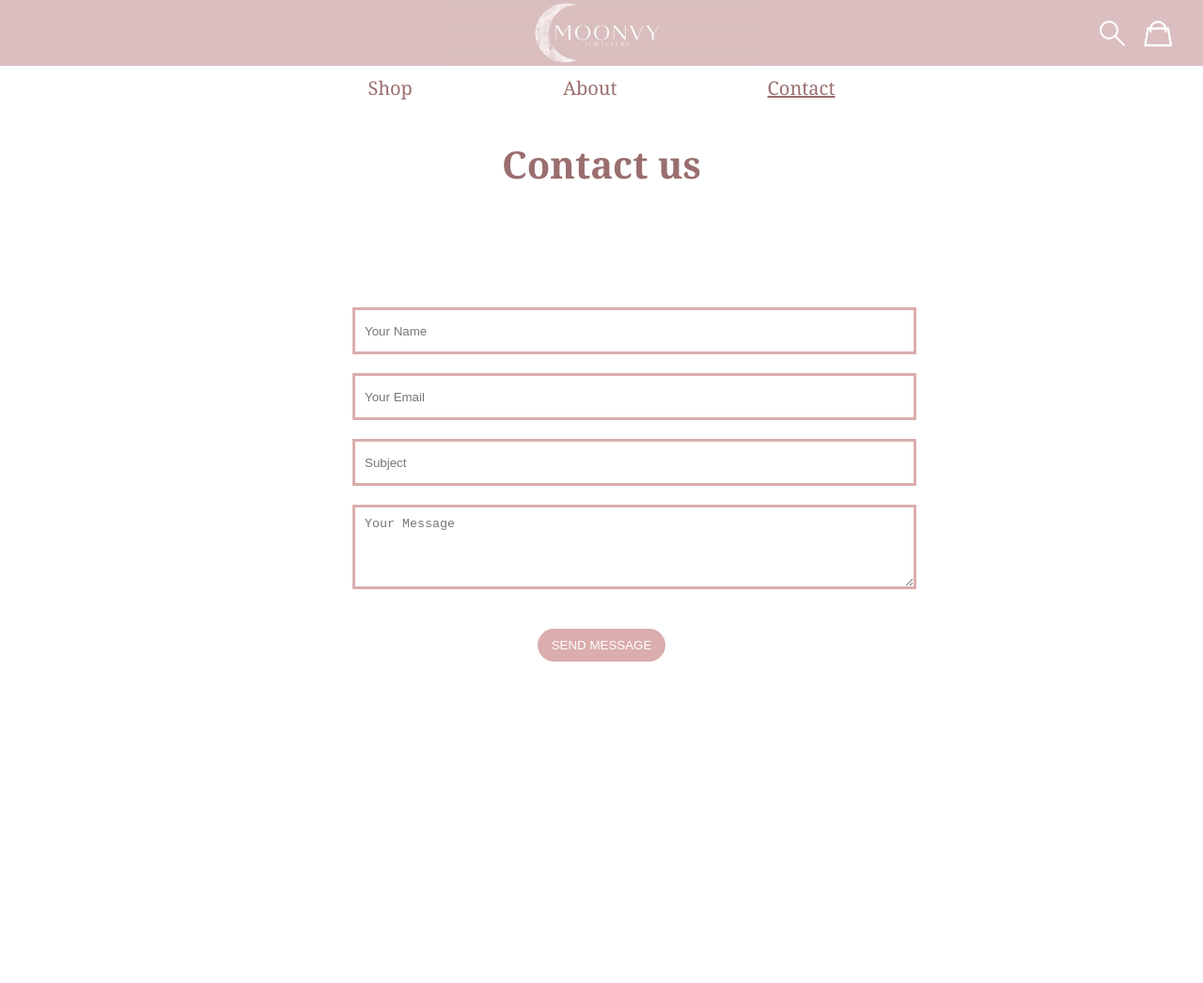
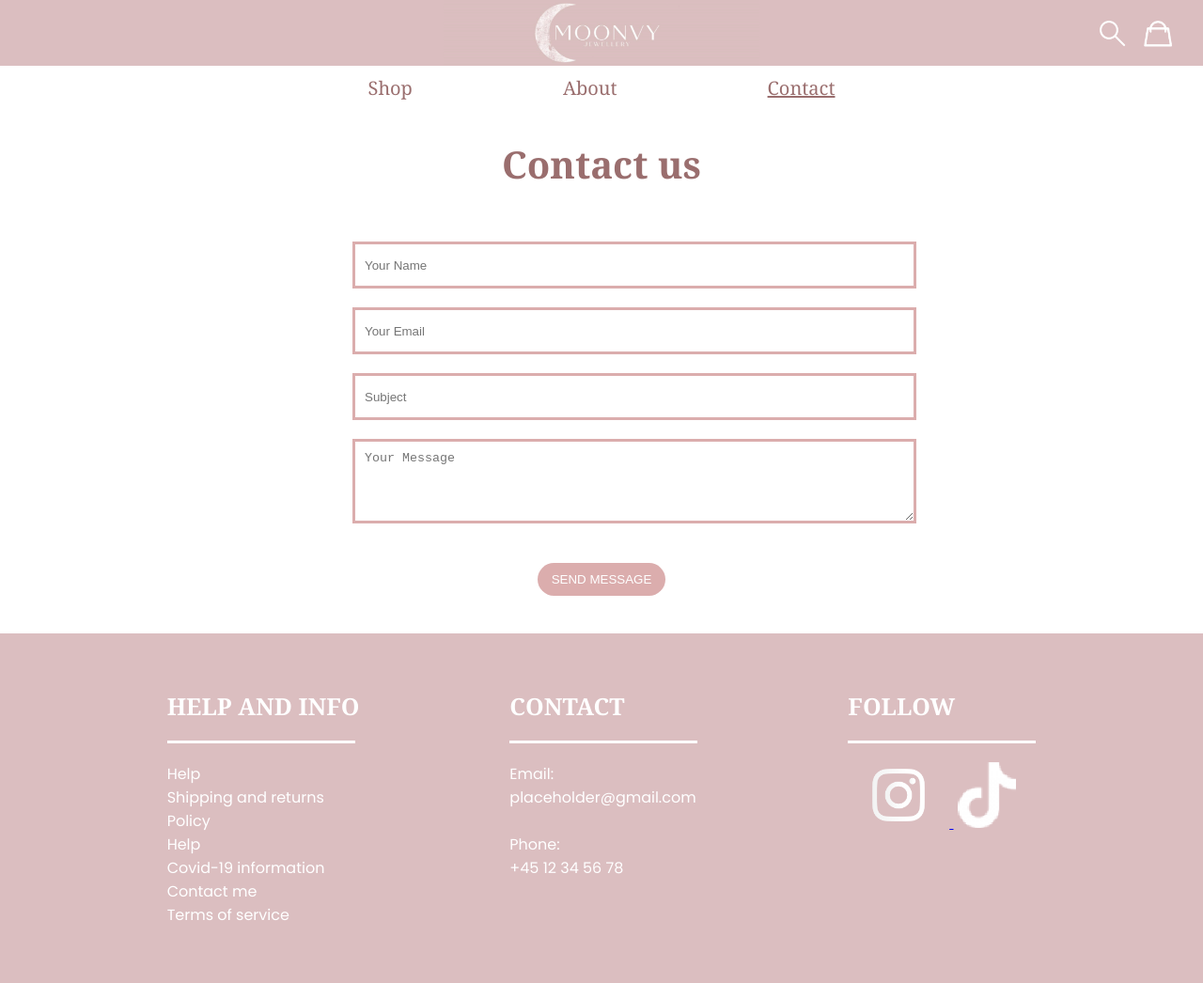
Before and after one commit to amandajakse/Exam-Project-MOONVY, a plain HTML site: page MOONVY_code/contact.html in a window 1280 px wide. Shown: the whole page at 94% size. Before the commit the page ends 800 px from the top, so only its background shows below. Drawn offline with Linux system fonts and the light colour scheme.

Commit message:
added footer in contacts, hover effect on menu items

```diff
--- a/MOONVY_code/contact.html
+++ b/MOONVY_code/contact.html
@@ -31,8 +31,8 @@
 
             <!-- Menu items -->
             <div class="menuitems_container">
-                <a href="shop.html" class="menuitem">Shop</a>
-                <a href="#" class="menuitem">About</a>
+                <a href="shop.html" class="menuitem underline_on_hover">Shop</a>
+                <a href="#" class="menuitem underline_on_hover">About</a>
                 <a href="contact.html" class="menuitem active_menuitem">Contact</a>
             </div>
 
@@ -62,6 +62,56 @@
 
 
     </main>
+    	<footer class="footer_container">
+
+
+		<div class="footer_section">
+
+			<div class="footer_element">
+
+				<h3 class="footer_header" style="color: white">HELP AND INFO</h3>
+				<div class="underline"></div>
+				<a class="footer_link" href="#">Help</a><br>
+				<a class="footer_link" href="#">Shipping and returns</a><br>
+				<a class="footer_link" href="#">Policy</a><br>
+				<a class="footer_link" href="#">Help</a><br>
+				<a class="footer_link" href="#">Covid-19 information</a><br>
+				<a class="footer_link" href="#">Contact me</a><br>
+				<a class="footer_link" href="#">Terms of service</a><br>
+
+			</div>
+
+			<div class="footer_element">
+
+				<h3 class="footer_header" style="color: white">CONTACT</h3>
+
+				<div class="underline"></div>
+
+				<span>Email:<br>placeholder@gmail.com
+				</span><br><br>
+				<span>Phone:<br>+45 12 34 56 78
+				</span>
+
+			</div>
+
+			<div class="footer_element">
+
+				<h3 class="footer_header" style="color: white">FOLLOW</h3>
+
+				<div class="underline"></div>
+
+				<div>
+					<a href="#"><img alt="instagram logo" class="some_logo" src="pictures/white-instagram-icon-png.png"> </a>
+					<a href="#"><img alt="tiktok logo" class="some_logo" src="pictures/tiktok-48.png"> </a>
+				</div>
+
+			</div>
+
+		</div>
+
+
+
+	</footer>
 
 
 
--- a/MOONVY_code/css/contact.css
+++ b/MOONVY_code/css/contact.css
@@ -82,6 +82,9 @@ h3 {
     text-decoration: underline;
 }
 
+.underline_on_hover:hover {
+    text-decoration: underline;
+}
 
 /* Display company logo */
 .companylogo {
@@ -114,10 +117,10 @@ h3 {
 .container {
     width: 600px;
     background-color: #fff;
-    position: absolute;
-    top: 61%;
-    left: 50%;
-    transform: translate(-50%,-50%);
+    display: block;
+    margin-left: auto;
+    margin-right: auto;
+
 }
 
 form {
@@ -151,3 +154,41 @@ form {
 
 
 }
+
+/**-----FOOTER-----**/
+
+.footer_container {
+	background-color: #DBBEC0;
+	padding: 60px;
+	color: white;
+	margin-top: 40px;
+}
+
+
+
+.some_logo {
+	height: 70px;
+}
+
+
+.footer_section {
+	display: flex;
+	justify-content: center;
+}
+
+.footer_element {
+	margin: 0 80px;
+}
+
+
+.footer_link {
+	text-decoration: none;
+	color: white;
+}
+
+.underline {
+	background-color: white;
+	width: 200px;
+	height: 3px;
+	margin: 20px 0;
+}
--- a/MOONVY_code/css/mystyle.css
+++ b/MOONVY_code/css/mystyle.css
@@ -78,6 +78,9 @@ h3 {
 	font-family: Cambria, Georgia, serif;
 }
 
+.underline_on_hover:hover {
+    text-decoration: underline;
+}
 
 
 /* Display company logo */
--- a/MOONVY_code/css/shop_style.css
+++ b/MOONVY_code/css/shop_style.css
@@ -79,6 +79,10 @@ h3 {
 .active_menuitem {
     text-decoration: underline;
 }
+.underline_on_hover:hover {
+    text-decoration: underline;
+}
+
 
 
 /* Display company logo */
```
Also changed, not shown: MOONVY_code/index.html (+3 -3 lines), MOONVY_code/shop.html (+2 -2 lines).
